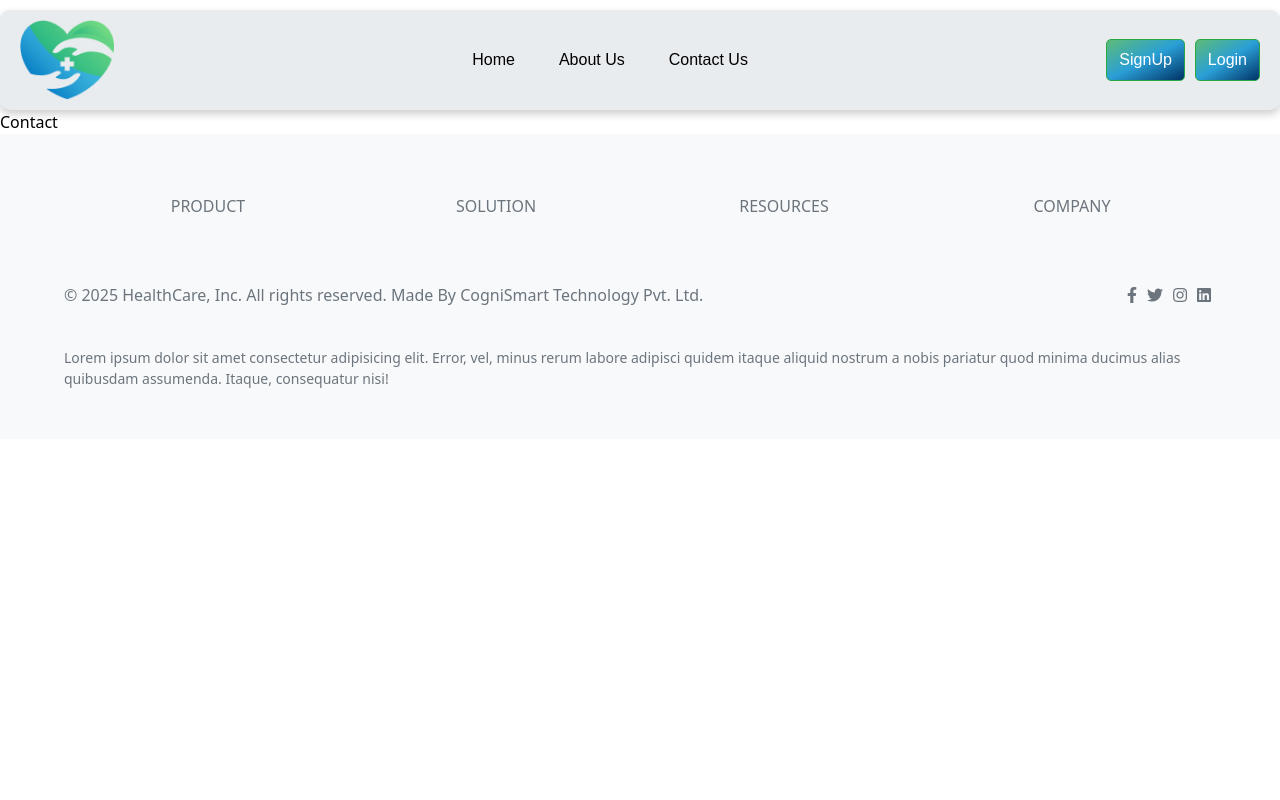
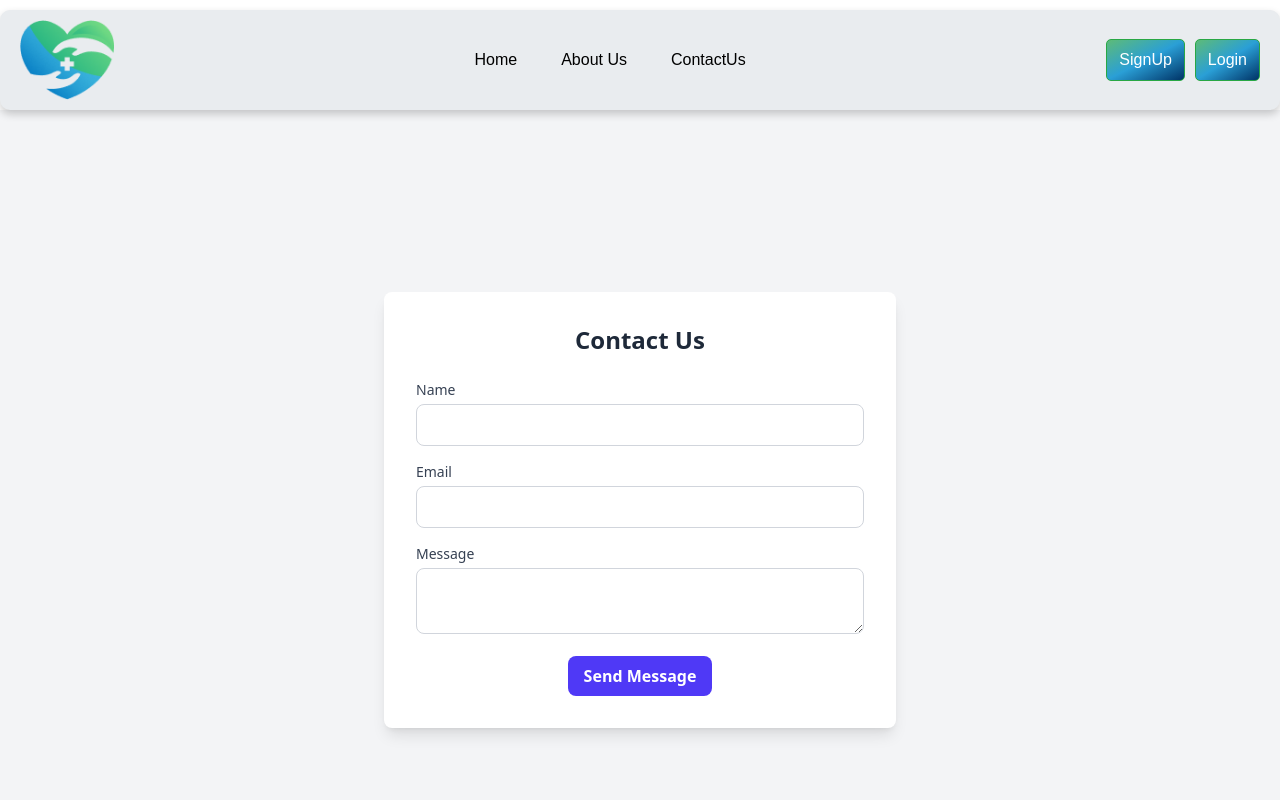
Before and after one commit to tapas20/OnlineHMS, a React (Vite) app: page /contact in a window 1280 px wide. Shown: the top 800 px of the page. Built offline with nearby package versions, Linux system fonts and the light colour scheme.

Commit message:
conact page

```diff
--- a/src/Components/Header/Header.jsx
+++ b/src/Components/Header/Header.jsx
@@ -1,6 +1,6 @@
 import React, { useState } from "react";
 import styles from "./Header.module.css";
-import { Link } from "react-router-dom";
+import { Link ,NavLink} from "react-router-dom";
 
 const Header = () => {
   const [modalType, setModalType] = useState(null);
@@ -75,7 +75,14 @@ const Header = () => {
             <a href="#">About Us</a>
           </li>
           <li className={styles["nav-item"]}>
-            <a className={styles.disabled} href="#">Contact Us</a>
+            <NavLink
+              to="/contact"
+              className={({ isActive }) =>
+                isActive ? styles.active : styles.disabled
+              }
+            >
+              ContactUs
+            </NavLink>
           </li>
           </ul>
 
--- a/src/Pages/Contact/Contact.jsx
+++ b/src/Pages/Contact/Contact.jsx
@@ -1,9 +1,90 @@
-import React from 'react'
+import React, { useState } from "react";
 
-function Contact() {
+const Contact = () => {
+  const [formData, setFormData] = useState({
+    name: "",
+    email: "",
+    message: "",
+  });
+
+  const handleChange = (e) => {
+    const { name, value } = e.target;
+    setFormData({
+      ...formData,
+      [name]: value,
+    });
+  };
+
+  const handleSubmit = (e) => {
+    e.preventDefault();
+    // Handle form submission logic, such as sending the data to a server.
+    console.log("Form data:", formData);
+  };
+
   return (
-    <div>Contact</div>
-  )
-}
+    <div className="flex items-center justify-center min-h-screen bg-gray-100">
+      <div className="w-full max-w-lg p-8 bg-white rounded-lg shadow-lg">
+        <h2 className="mb-6 text-2xl font-bold text-center text-gray-800">
+          Contact Us
+        </h2>
+        <form onSubmit={handleSubmit} className="space-y-4">
+          <div>
+            <label htmlFor="name" className="block text-sm font-medium text-gray-700">
+              Name
+            </label>
+            <input
+              type="text"
+              name="name"
+              id="name"
+              value={formData.name}
+              onChange={handleChange}
+              required
+              className="w-full p-2 mt-1 text-gray-900 border border-gray-300 rounded-lg focus:ring-indigo-500 focus:border-indigo-500"
+            />
+          </div>
 
-export default Contact
+          <div>
+            <label htmlFor="email" className="block text-sm font-medium text-gray-700">
+              Email
+            </label>
+            <input
+              type="email"
+              name="email"
+              id="email"
+              value={formData.email}
+              onChange={handleChange}
+              required
+              className="w-full p-2 mt-1 text-gray-900 border border-gray-300 rounded-lg focus:ring-indigo-500 focus:border-indigo-500"
+            />
+          </div>
+
+          <div>
+            <label htmlFor="message" className="block text-sm font-medium text-gray-700">
+              Message
+            </label>
+            <textarea
+              name="message"
+              id="message"
+              value={formData.message}
+              onChange={handleChange}
+              required
+              className="w-full p-2 mt-1 text-gray-900 border border-gray-300 rounded-lg focus:ring-indigo-500 focus:border-indigo-500"
+            ></textarea>
+          </div>
+
+          <div className="text-center">
+            <button
+              type="submit"
+              className="px-4 py-2 font-bold text-white bg-indigo-600 rounded-lg hover:bg-indigo-700"
+            >
+              Send Message
+            </button>
+          </div>
+        </form>
+      </div>
+    </div>
+  );
+};
+
+
+export default Contact;
```
Also changed, not shown: 1 other file (tests, documents, lock files or other folders).
